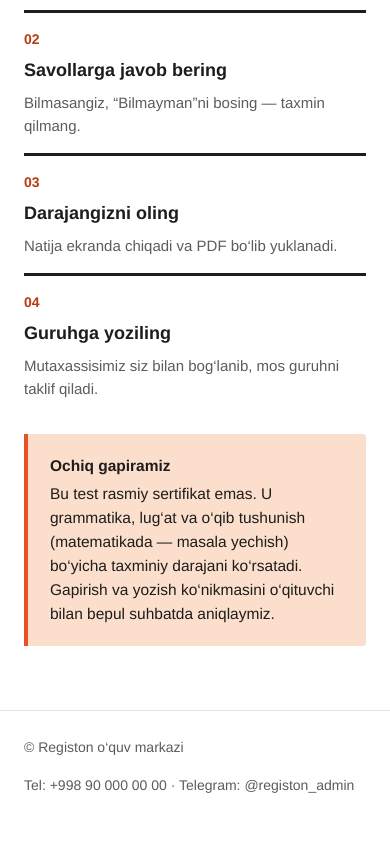
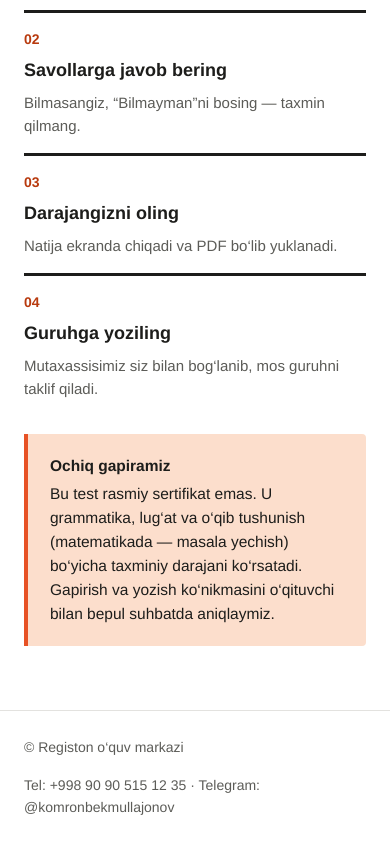
Before and after one commit to KamronbekMullajonov/registon-daraja-testi, a plain HTML site: page index.html in a window 390 px wide. Shown: the part 2274-3118 px from the top of the page. Before the commit the page ends 3097 px from the top, so only its background shows below. Drawn offline with nearby package versions, Linux system fonts and the light colour scheme.

Commit message:
Update CONFIG with new endpoint, phone, and telegram

```diff
--- a/index.html
+++ b/index.html
@@ -372,9 +372,9 @@
    1) SOZLAMALAR — faqat shu qismni o‘zgartirasiz
    ===================================================================== */
 const CONFIG = {
-  endpoint: "PASTE_APPS_SCRIPT_URL_HERE",   // Google Apps Script Web app URL (README.md)
-  phone: "+998 90 000 00 00",               // Registon telefon raqami
-  telegram: "@registon_admin",              // Registon Telegram (admin yoki kanal)
+  endpoint: "https://script.google.com/macros/s/AKfycbwq_kRXAzzmAMHbLX-x_YPyveAsGq067pLEaiDAiXV7bYWT7v7TDPj3qc--ebDbj027/exec",   // Google Apps Script Web app URL (README.md)
+  phone: "+998 90 90 515 12 35",               // Registon telefon raqami
+  telegram: "@komronbekmullajonov",              // Registon Telegram (admin yoki kanal)
 };
 
 /* =====================================================================
```
